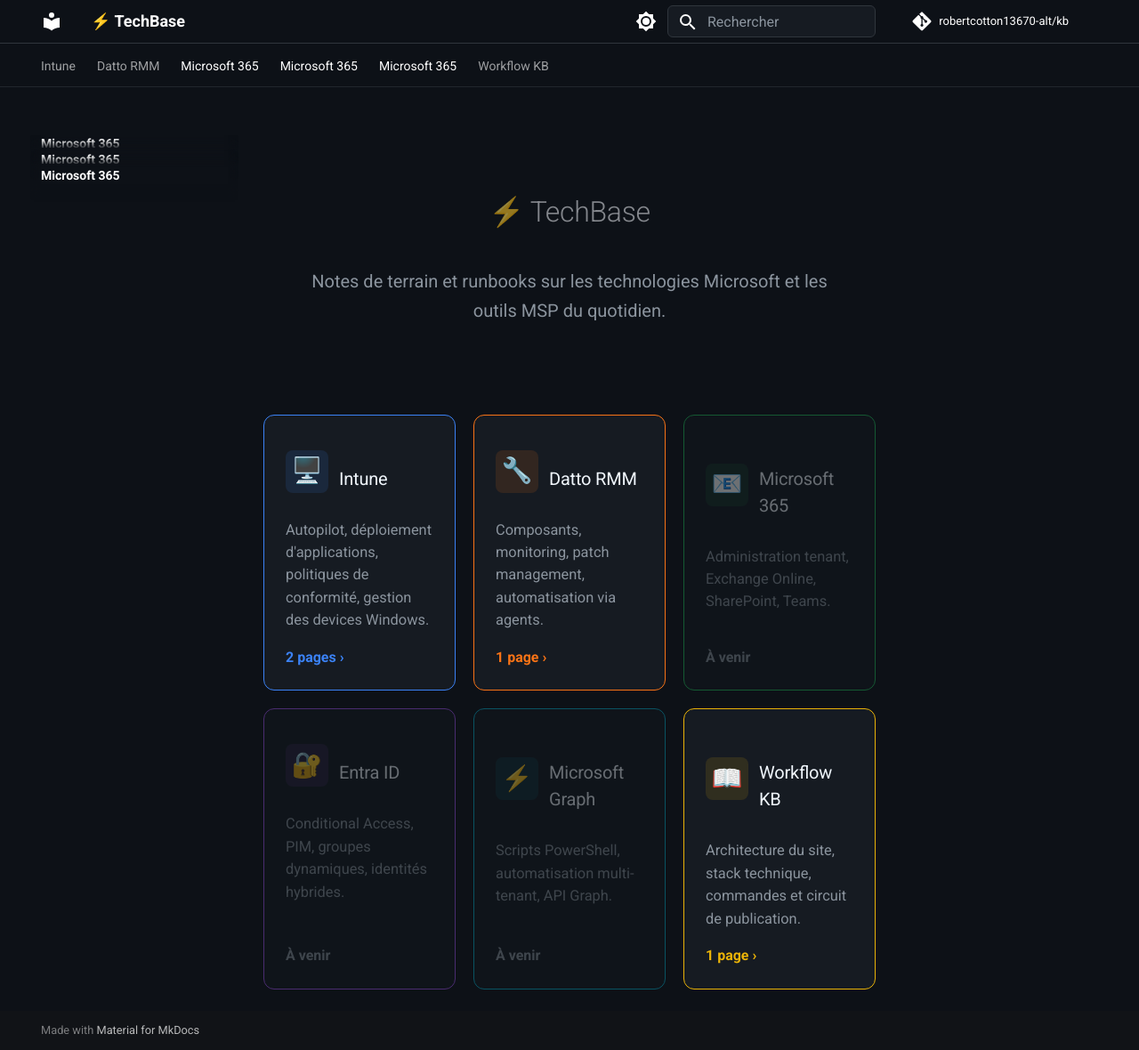
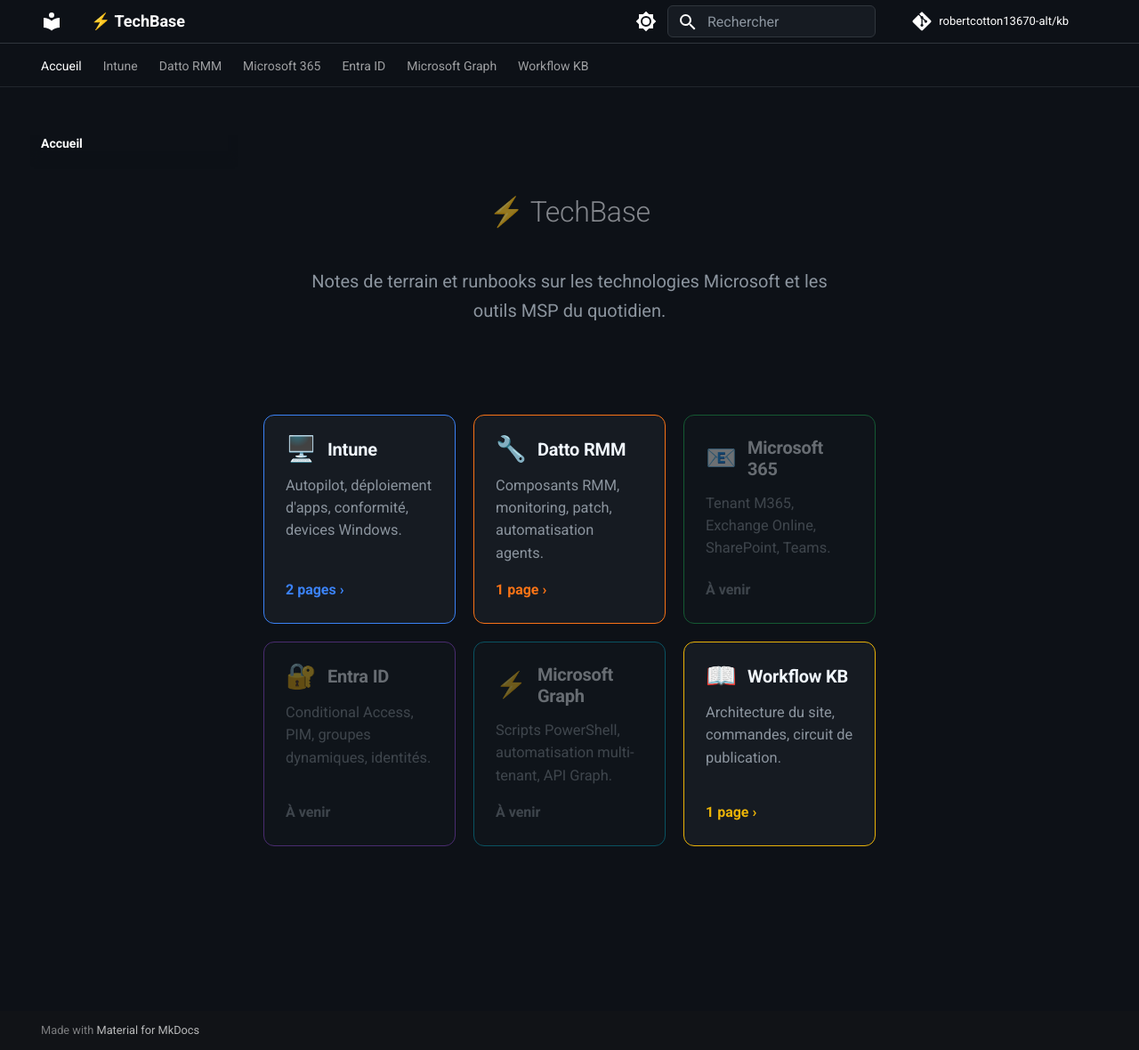
Before and after one commit to robertcotton13670-alt/kb, an MkDocs documentation site: the page built from docs/index.md, in a window 1280 px wide and 1180 px high. Shown: the whole window at 89% size. Built offline with MkDocs 1.6.1 and Material for MkDocs 9.7.7, drawn with Linux system fonts in a browser that asks for light colours; comment, search, counter and statistics services are not loaded.

Commit message:
Structure dossiers + nav simplifié + cards redesignées
- Renommage DAtto/ → datto/ (fix casse Linux/GitHub Actions)
- index.md créés dans tous les dossiers (requis pour nav folder/ syntax)
  Placeholders : m365/, entra/, graph/
  Landings avec liens : intune/, datto/, workflow/
- nav: simplifié à 7 entrées plates (Accueil + 6 sections)
- index.md : nouvelles classes kb-card-header / kb-card-icon / kb-card-count
- extra.css : classes BEM → tirets simples (kb-intune, kb-datto, etc.)

Co-Authored-By: Claude Sonnet 4.6 <noreply@anthropic.com>

```diff
--- a/docs/assets/extra.css
+++ b/docs/assets/extra.css
@@ -44,20 +44,11 @@
 .md-search__input { color: #F0F6FC; }
 .md-search__input::placeholder { color: #8B949E; }
 
-/* ── Liens & accents ──────────────────────────────────────────────────────── */
+/* ── Liens ────────────────────────────────────────────────────────────────── */
 
-[data-md-color-scheme="slate"] .md-content a:not([class]) {
-  color: #58A6FF;
-}
-
-[data-md-color-scheme="slate"] .md-nav__link:is(:focus, :hover) {
-  color: #58A6FF;
-}
-
-[data-md-color-scheme="slate"] .md-nav__link--active {
-  color: #ffffff;
-  font-weight: 600;
-}
+[data-md-color-scheme="slate"] .md-content a:not([class]) { color: #58A6FF; }
+[data-md-color-scheme="slate"] .md-nav__link:is(:focus, :hover) { color: #58A6FF; }
+[data-md-color-scheme="slate"] .md-nav__link--active { color: #ffffff; font-weight: 600; }
 
 /* ── Tokens cards par scheme ──────────────────────────────────────────────── */
 
@@ -73,7 +64,7 @@
   --kb-card-desc:  #656d76;
 }
 
-/* ── Hero page d'accueil ──────────────────────────────────────────────────── */
+/* ── Hero ─────────────────────────────────────────────────────────────────── */
 
 .kb-hero {
   text-align: center;
@@ -129,34 +120,28 @@
   color: var(--kb-card-title);
 }
 
-.kb-card--disabled {
+.kb-disabled {
   opacity: 0.4;
   pointer-events: none;
   cursor: default;
 }
 
-/* ── Header card : icône + titre sur la même ligne ────────────────────────── */
+/* ── Card header : icône + titre sur la même ligne ────────────────────────── */
 
-.kb-card__header {
+.kb-card-header {
   display: flex;
   align-items: center;
   gap: 12px;
   margin-bottom: 14px;
 }
 
-.kb-card__icon {
-  width: 48px;
-  height: 48px;
+.kb-card-icon {
+  font-size: 28px;
+  line-height: 1;
   flex-shrink: 0;
-  border-radius: 8px;
-  display: flex;
-  align-items: center;
-  justify-content: center;
-  font-size: 1.4rem;
-  background: var(--_icon-bg, rgba(88, 166, 255, 0.1));
 }
 
-.kb-card__title {
+.kb-card-header h3 {
   font-size: 1rem;
   font-weight: 700;
   color: var(--kb-card-title);
@@ -164,7 +149,7 @@
   line-height: 1.2;
 }
 
-.kb-card__desc {
+.kb-card > p {
   font-size: 0.82rem;
   color: var(--kb-card-desc);
   line-height: 1.55;
@@ -172,33 +157,34 @@
   flex: 1;
 }
 
-/* Compteur "X pages >" en couleur de bordure ─────────────────────────────── */
+/* ── Compteur "X pages ›" en couleur de bordure ───────────────────────────── */
 
-.kb-card__count {
+.kb-card-count {
+  display: block;
   margin-top: 16px;
   font-size: 0.8rem;
   font-weight: 600;
   color: var(--_accent, #58A6FF);
 }
 
-.kb-card--disabled .kb-card__count {
+.kb-disabled .kb-card-count {
   color: #8B949E;
 }
 
-/* ── Hover glow par variante ──────────────────────────────────────────────── */
+/* ── Hover glow par section ───────────────────────────────────────────────── */
 
-.kb-card--intune:hover   { box-shadow: 0 0 0 1px #3B82F6, 0 8px 32px rgba(59,  130, 246, 0.25); }
-.kb-card--datto:hover    { box-shadow: 0 0 0 1px #F97316, 0 8px 32px rgba(249, 115,  22, 0.25); }
-.kb-card--m365:hover     { box-shadow: 0 0 0 1px #22C55E, 0 8px 32px rgba(34,  197,  94, 0.25); }
-.kb-card--entra:hover    { box-shadow: 0 0 0 1px #A855F7, 0 8px 32px rgba(168,  85, 247, 0.25); }
-.kb-card--graph:hover    { box-shadow: 0 0 0 1px #06B6D4, 0 8px 32px rgba(6,   182, 212, 0.25); }
-.kb-card--workflow:hover { box-shadow: 0 0 0 1px #EAB308, 0 8px 32px rgba(234, 179,   8, 0.25); }
+.kb-intune:hover   { box-shadow: 0 0 0 1px #3B82F6, 0 8px 32px rgba(59,  130, 246, 0.25); }
+.kb-datto:hover    { box-shadow: 0 0 0 1px #F97316, 0 8px 32px rgba(249, 115,  22, 0.25); }
+.kb-m365:hover     { box-shadow: 0 0 0 1px #22C55E, 0 8px 32px rgba(34,  197,  94, 0.25); }
+.kb-entra:hover    { box-shadow: 0 0 0 1px #A855F7, 0 8px 32px rgba(168,  85, 247, 0.25); }
+.kb-graph:hover    { box-shadow: 0 0 0 1px #06B6D4, 0 8px 32px rgba(6,   182, 212, 0.25); }
+.kb-workflow:hover { box-shadow: 0 0 0 1px #EAB308, 0 8px 32px rgba(234, 179,   8, 0.25); }
 
-/* ── Variantes couleur (border + icône) ───────────────────────────────────── */
+/* ── Couleurs par section (border + icône) ────────────────────────────────── */
 
-.kb-card--intune   { --_accent: #3B82F6; --_icon-bg: rgba(59,  130, 246, 0.12); }
-.kb-card--datto    { --_accent: #F97316; --_icon-bg: rgba(249, 115,  22, 0.12); }
-.kb-card--m365     { --_accent: #22C55E; --_icon-bg: rgba(34,  197,  94, 0.12); }
-.kb-card--entra    { --_accent: #A855F7; --_icon-bg: rgba(168,  85, 247, 0.12); }
-.kb-card--graph    { --_accent: #06B6D4; --_icon-bg: rgba(6,   182, 212, 0.12); }
-.kb-card--workflow { --_accent: #EAB308; --_icon-bg: rgba(234, 179,   8, 0.12); }
+.kb-intune   { --_accent: #3B82F6; }
+.kb-datto    { --_accent: #F97316; }
+.kb-m365     { --_accent: #22C55E; }
+.kb-entra    { --_accent: #A855F7; }
+.kb-graph    { --_accent: #06B6D4; }
+.kb-workflow { --_accent: #EAB308; }
--- a/docs/index.md
+++ b/docs/index.md
@@ -10,58 +10,58 @@ description: Notes techniques et runbooks sur Intune, Entra ID, Microsoft 365, D
 
 <div class="kb-cards">
 
-  <a href="intune/autopilot/" class="kb-card kb-card--intune">
-    <div class="kb-card__header">
-      <div class="kb-card__icon">🖥️</div>
-      <h3 class="kb-card__title">Intune</h3>
+  <a href="intune/" class="kb-card kb-intune">
+    <div class="kb-card-header">
+      <div class="kb-card-icon">🖥️</div>
+      <h3>Intune</h3>
     </div>
-    <p class="kb-card__desc">Autopilot, déploiement d'applications, politiques de conformité, gestion des devices Windows.</p>
-    <span class="kb-card__count">2 pages ›</span>
+    <p>Autopilot, déploiement d'apps, conformité, devices Windows.</p>
+    <span class="kb-card-count">2 pages ›</span>
   </a>
 
-  <a href="DAtto/Toast%20notif%20depuis%20datto/" class="kb-card kb-card--datto">
-    <div class="kb-card__header">
-      <div class="kb-card__icon">🔧</div>
-      <h3 class="kb-card__title">Datto RMM</h3>
+  <a href="datto/" class="kb-card kb-datto">
+    <div class="kb-card-header">
+      <div class="kb-card-icon">🔧</div>
+      <h3>Datto RMM</h3>
     </div>
-    <p class="kb-card__desc">Composants, monitoring, patch management, automatisation via agents.</p>
-    <span class="kb-card__count">1 page ›</span>
+    <p>Composants RMM, monitoring, patch, automatisation agents.</p>
+    <span class="kb-card-count">1 page ›</span>
   </a>
 
-  <a href="#" class="kb-card kb-card--m365 kb-card--disabled">
-    <div class="kb-card__header">
-      <div class="kb-card__icon">📧</div>
-      <h3 class="kb-card__title">Microsoft 365</h3>
+  <a href="m365/" class="kb-card kb-m365 kb-disabled">
+    <div class="kb-card-header">
+      <div class="kb-card-icon">📧</div>
+      <h3>Microsoft 365</h3>
     </div>
-    <p class="kb-card__desc">Administration tenant, Exchange Online, SharePoint, Teams.</p>
-    <span class="kb-card__count">À venir</span>
+    <p>Tenant M365, Exchange Online, SharePoint, Teams.</p>
+    <span class="kb-card-count">À venir</span>
   </a>
 
-  <a href="#" class="kb-card kb-card--entra kb-card--disabled">
-    <div class="kb-card__header">
-      <div class="kb-card__icon">🔐</div>
-      <h3 class="kb-card__title">Entra ID</h3>
+  <a href="entra/" class="kb-card kb-entra kb-disabled">
+    <div class="kb-card-header">
+      <div class="kb-card-icon">🔐</div>
+      <h3>Entra ID</h3>
     </div>
-    <p class="kb-card__desc">Conditional Access, PIM, groupes dynamiques, identités hybrides.</p>
-    <span class="kb-card__count">À venir</span>
+    <p>Conditional Access, PIM, groupes dynamiques, identités.</p>
+    <span class="kb-card-count">À venir</span>
   </a>
 
-  <a href="#" class="kb-card kb-card--graph kb-card--disabled">
-    <div class="kb-card__header">
-      <div class="kb-card__icon">⚡</div>
-      <h3 class="kb-card__title">Microsoft Graph</h3>
+  <a href="graph/" class="kb-card kb-graph kb-disabled">
+    <div class="kb-card-header">
+      <div class="kb-card-icon">⚡</div>
+      <h3>Microsoft Graph</h3>
     </div>
-    <p class="kb-card__desc">Scripts PowerShell, automatisation multi-tenant, API Graph.</p>
-    <span class="kb-card__count">À venir</span>
+    <p>Scripts PowerShell, automatisation multi-tenant, API Graph.</p>
+    <span class="kb-card-count">À venir</span>
   </a>
 
-  <a href="workflow/kb-setup/" class="kb-card kb-card--workflow">
-    <div class="kb-card__header">
-      <div class="kb-card__icon">📖</div>
-      <h3 class="kb-card__title">Workflow KB</h3>
+  <a href="workflow/" class="kb-card kb-workflow">
+    <div class="kb-card-header">
+      <div class="kb-card-icon">📖</div>
+      <h3>Workflow KB</h3>
     </div>
-    <p class="kb-card__desc">Architecture du site, stack technique, commandes et circuit de publication.</p>
-    <span class="kb-card__count">1 page ›</span>
+    <p>Architecture du site, commandes, circuit de publication.</p>
+    <span class="kb-card-count">1 page ›</span>
   </a>
 
 </div>
--- a/mkdocs.yml
+++ b/mkdocs.yml
@@ -59,13 +59,10 @@ plugins:
       lang: fr
 
 nav:
-  - Intune:
-      - Vue d'ensemble: intune/autopilot.md
-      - Hardware Hash: intune/autopilot-hash.md
-  - Datto RMM:
-      - Toast Notifications: DAtto/Toast notif depuis datto.md
-  - Microsoft 365: index.md
-  - Entra ID: index.md
-  - Microsoft Graph: index.md
-  - Workflow KB:
-      - Setup et commandes: workflow/kb-setup.md
+  - Accueil: index.md
+  - Intune: intune/index.md
+  - Datto RMM: datto/index.md
+  - Microsoft 365: m365/index.md
+  - Entra ID: entra/index.md
+  - Microsoft Graph: graph/index.md
+  - Workflow KB: workflow/index.md
```
Also changed, not shown: docs/datto/index.md (added, +12 -0 lines), docs/entra/index.md (added, +9 -0 lines), docs/graph/index.md (added, +9 -0 lines), docs/intune/index.md (added, +13 -0 lines), docs/m365/index.md (added, +9 -0 lines), docs/workflow/index.md (added, +12 -0 lines), docs/datto/Toast notif depuis datto.md (renamed from docs/DAtto/Toast notif depuis datto.md).
